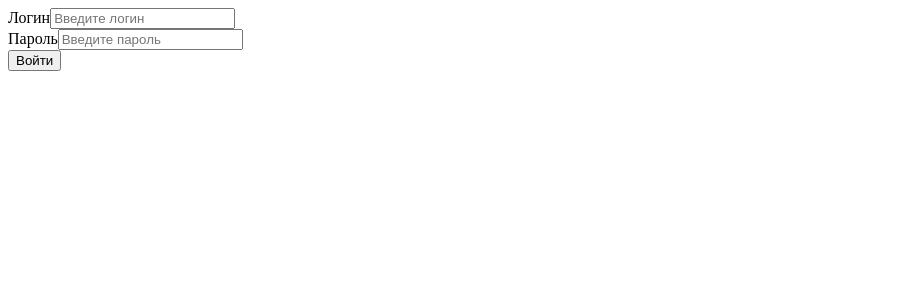
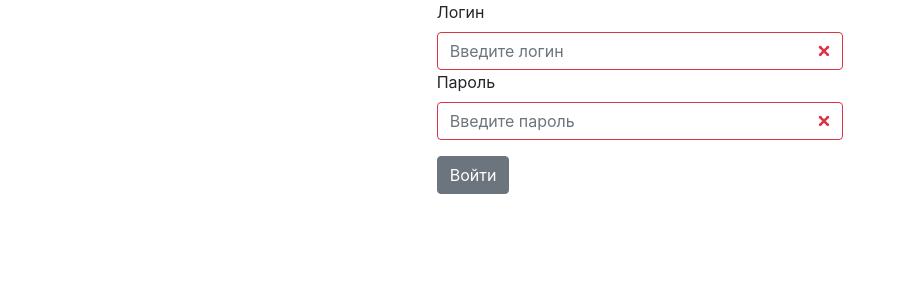
Before and after one commit to dammitmoonmoon/krasnovidovo-admin, a React app: page / in a window 1280 px wide. Shown: the top 300 px of the page, without its empty margins (0-898 px from the left). Built offline with nearby package versions, Linux system fonts and the light colour scheme.

Commit message:
FormGenerator draft, more reactstrap

```diff
--- a/package.json
+++ b/package.json
@@ -21,6 +21,7 @@
     "babel-plugin-named-asset-import": "^0.3.1",
     "babel-preset-react-app": "^7.0.2",
     "bfj": "6.1.1",
+    "bootstrap": "^4.3.1",
     "case-sensitive-paths-webpack-plugin": "2.2.0",
     "css-loader": "1.0.0",
     "dotenv": "6.0.0",
--- /dev/null
+++ b/src/common/components/UI/Form/FormGenerator.tsx
@@ -0,0 +1,29 @@
+import React from 'react';
+import { Form, FormGroup } from "reactstrap";
+import {ControlledInput} from "../Input/Input";
+import {FieldConfig} from "./fieldValues";
+
+interface Props {
+    formConfig: FieldConfig[][]
+}
+
+const FormGenerator: React.FC<Props>  = (props: Props) => {
+    return (
+        <Form>
+            {
+                props.formConfig.map(group => (<FormGroup>
+                    {group.map(item =>
+                        <ControlledInput
+                            {...item}
+                        />
+                    )}
+                </FormGroup>))
+            }
+        </Form>
+    );
+};
+
+
+export {
+    FormGenerator
+};
--- /dev/null
+++ b/src/common/components/UI/Form/fieldValues.tsx
@@ -0,0 +1,77 @@
+import {InputType} from "reactstrap/lib/Input";
+
+export interface FieldConfig  {
+    inputData: {
+        common: {
+            [key: string]: string;
+            name: string;
+            value: string;
+            placeholder: string;
+            label: string;
+        };
+        custom: {
+            options?: {
+                value: string;
+                displayValue: string;
+            }[];
+        }
+    };
+    inputConfig: {
+        inputType: InputType;
+    };
+    inputControl: {
+        validation: {
+            validators: string[];
+            valid: boolean;
+            hint?: string;
+        };
+    };
+ }
+
+ const login: FieldConfig = {
+    inputData: {
+        common: {
+            name: 'login',
+            value: '',
+            placeholder: 'Введите логин',
+            label: 'Логин',
+        },
+        custom: {},
+    },
+    inputConfig: {
+        inputType: 'text',
+    },
+    inputControl: {
+        validation: {
+            validators: ['required'],
+            valid: false,
+        },
+    },
+ };
+
+ const password: FieldConfig = {
+     inputData: {
+         common: {
+             name: 'password',
+             value: '',
+             placeholder: 'Введите пароль',
+             label: 'Пароль',
+         },
+         custom: {},
+     },
+     inputConfig: {
+         inputType: 'password',
+     },
+     inputControl: {
+         validation: {
+             validators: ['required'],
+             valid: false,
+         },
+     },
+ };
+
+
+export {
+    login,
+    password,
+};
--- /dev/null
+++ b/src/common/components/UI/Form/formValues.tsx
@@ -0,0 +1,7 @@
+import {login, password} from "./fieldValues";
+
+const authForm = [[login, password]];
+
+export {
+    authForm
+};
--- /dev/null
+++ b/src/common/components/UI/Input/Input.tsx
@@ -0,0 +1,67 @@
+import React from 'react';
+import {Input, InputProps, Label} from "reactstrap";
+import {FieldConfig} from "../Form/fieldValues";
+
+const ControlledInput: React.FC<FieldConfig> = (props: FieldConfig) => {
+    const inputElement = inputTypeSelector(props);
+    const label = props.inputData.common.label;
+    return (
+        <div>
+            <Label>{label}</Label>
+            {inputElement}
+        </div>
+    );
+};
+
+
+function inputTypeSelector(props: FieldConfig): JSX.Element {
+    let InputElement: JSX.Element = <></>;
+    const inputProps = getInputProps(props);
+    const selectorOptions = props.inputData.custom.options || [];
+    switch (props.inputConfig.inputType) {
+        case ('select'):
+            InputElement = (<Input
+                type="select"
+                {...inputProps}
+            >
+                {
+                    selectorOptions.map(item =>
+                        <option
+                            key={item.displayValue}
+                            value={item.value}
+                        >
+                            {item.displayValue}
+                        </option>
+                    )
+                }
+            </Input>);
+            break;
+        default:
+            InputElement = <Input
+                {...inputProps}
+            />;
+            break;
+    }
+    return InputElement;
+}
+
+function getInputProps ({ inputData, inputControl, inputConfig}: FieldConfig): InputProps {
+    const validation = inputControl.validation;
+    const commonInputData = inputData.common;
+
+    const hasValidators = validation.validators.length > 0;
+    const valid = hasValidators ? validation.valid : void 0;
+    const invalid = hasValidators ? !validation.valid : void 0;
+
+    return {
+        valid,
+        invalid,
+        type: inputConfig.inputType,
+        key: commonInputData.name,
+        ...commonInputData,
+    }
+}
+
+export {
+    ControlledInput
+};
--- a/src/index.tsx
+++ b/src/index.tsx
@@ -1,3 +1,4 @@
+import 'bootstrap/dist/css/bootstrap.min.css';
 import React from 'react';
 import ReactDOM from 'react-dom';
 import App from './common/components/App/App';
--- a/src/pages/Authorization/Authorization.tsx
+++ b/src/pages/Authorization/Authorization.tsx
@@ -1,26 +1,25 @@
 import React from 'react';
 import {RouterProps} from "react-router";
 import {withRouter} from 'react-router-dom';
-import {Button, Form, FormGroup, Input, Label } from "reactstrap";
+import {Button, Col, Form, Row} from "reactstrap";
+import {FormGenerator} from "../../common/components/UI/Form/FormGenerator";
+import {authForm} from "../../common/components/UI/Form/formValues";
 import {Paths} from "../../common/RouteMap";
 
 interface Props extends RouterProps {}
 
-const Authorization: React.FC<Props>  = ({history}: RouterProps) => (
-    <>
-        <Form>
-            <FormGroup>
-                <Label for="login">Логин</Label>
-                <Input name="login" id="login" placeholder="Введите логин" />
-            </FormGroup>
-            <FormGroup>
-                <Label for="password">Пароль</Label>
-                <Input type="password" name="password" id="password" placeholder="Введите пароль" />
-            </FormGroup>
-            <Button onClick={()=>history.push(Paths.HOME)}>Войти</Button>
-        </Form>
-    </>
-);
+const Authorization: React.FC<Props>  = ({history}: RouterProps) => {
+    return (
+        <Row>
+            <Col sm="12" md={{ size: 4, offset: 4 }}>
+                <Form>
+                    <FormGenerator formConfig={authForm} />
+                    <Button onClick={()=>history.push(Paths.HOME)}>Войти</Button>
+                </Form>
+            </Col>
+        </Row>
+    );
+};
 
 const AuthorizationRouted = withRouter(Authorization);
 
```
Also changed, not shown: 1 other file (tests, documents, lock files or other folders).
